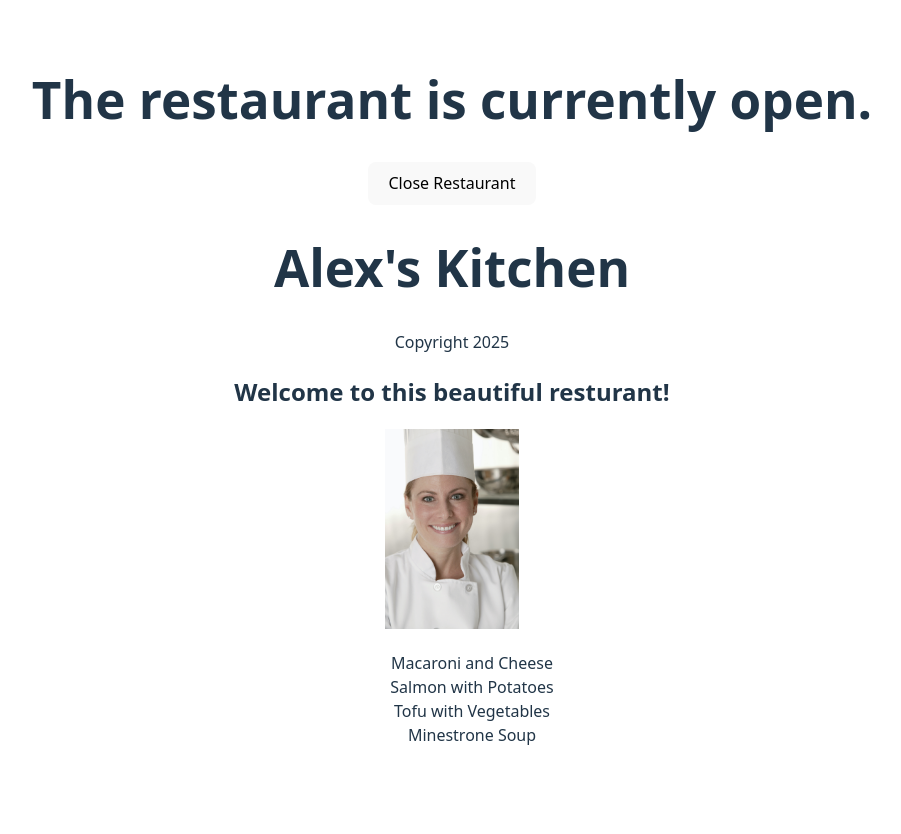
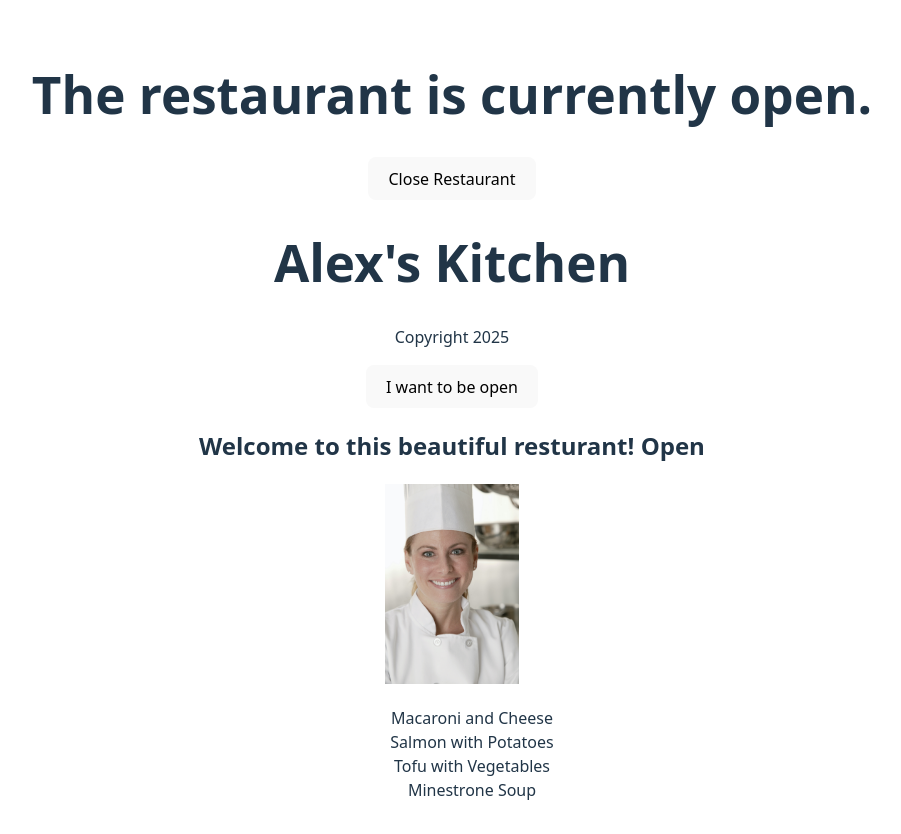
Before and after one commit to thounda/react-essential-training, a React (Vite) app in the folder Ch02/02_01/02_01b/react-project/: page / in a window 1280 px wide. Shown: the top 834 px of the page, without its empty margins (188-1089 px from the left). Before the commit the page ends 800 px from the top, so only its background shows below. Built offline with nearby package versions, Linux system fonts and the light colour scheme.

Commit message:
example on handling state w/nested components

```diff
--- a/Ch02/02_01/02_01b/react-project/src/App.jsx
+++ b/Ch02/02_01/02_01b/react-project/src/App.jsx
@@ -23,11 +23,14 @@
   title: dish,
 }));
 
-function Main({ dishes }) {
+function Main({ dishes, openStatus, onStatus }) {
   return (
     <>
       <div>
-        <h2>Welcome to this beautiful resturant!</h2>
+        <button onClick={() => onStatus(true)}>I want to be open</button>
+        <h2>
+          Welcome to this beautiful resturant! {openStatus ? "Open" : "Closed"}{" "}
+        </h2>
       </div>
 
       <main>
@@ -56,7 +59,7 @@
       </button>
 
       <Header name="Alex" year={new Date().getFullYear()} />
-      <Main dishes={dishObjects} />
+      <Main dishes={dishObjects} openStatus={status} onStatus={setStatus} />
     </div>
   );
 }
```
